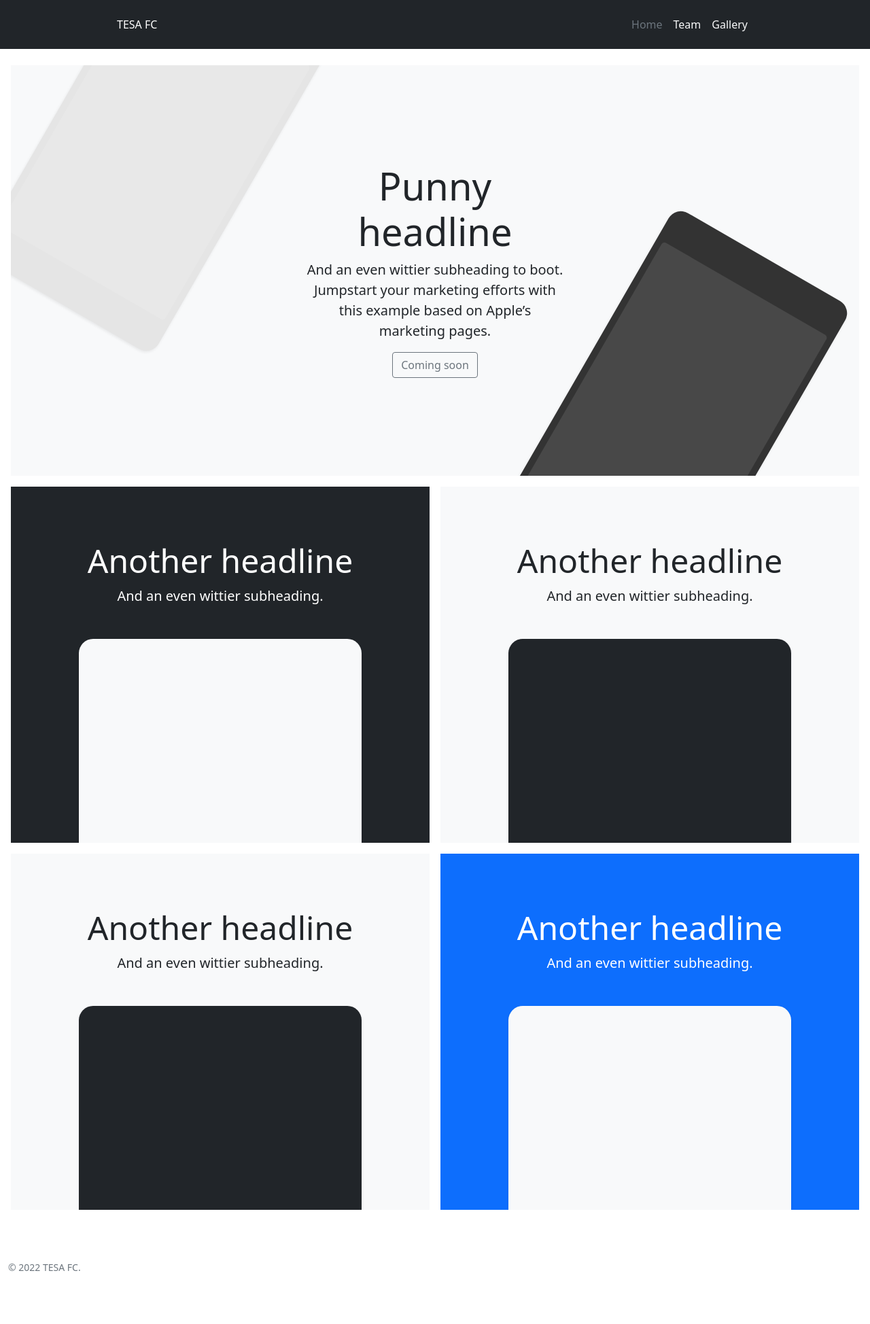
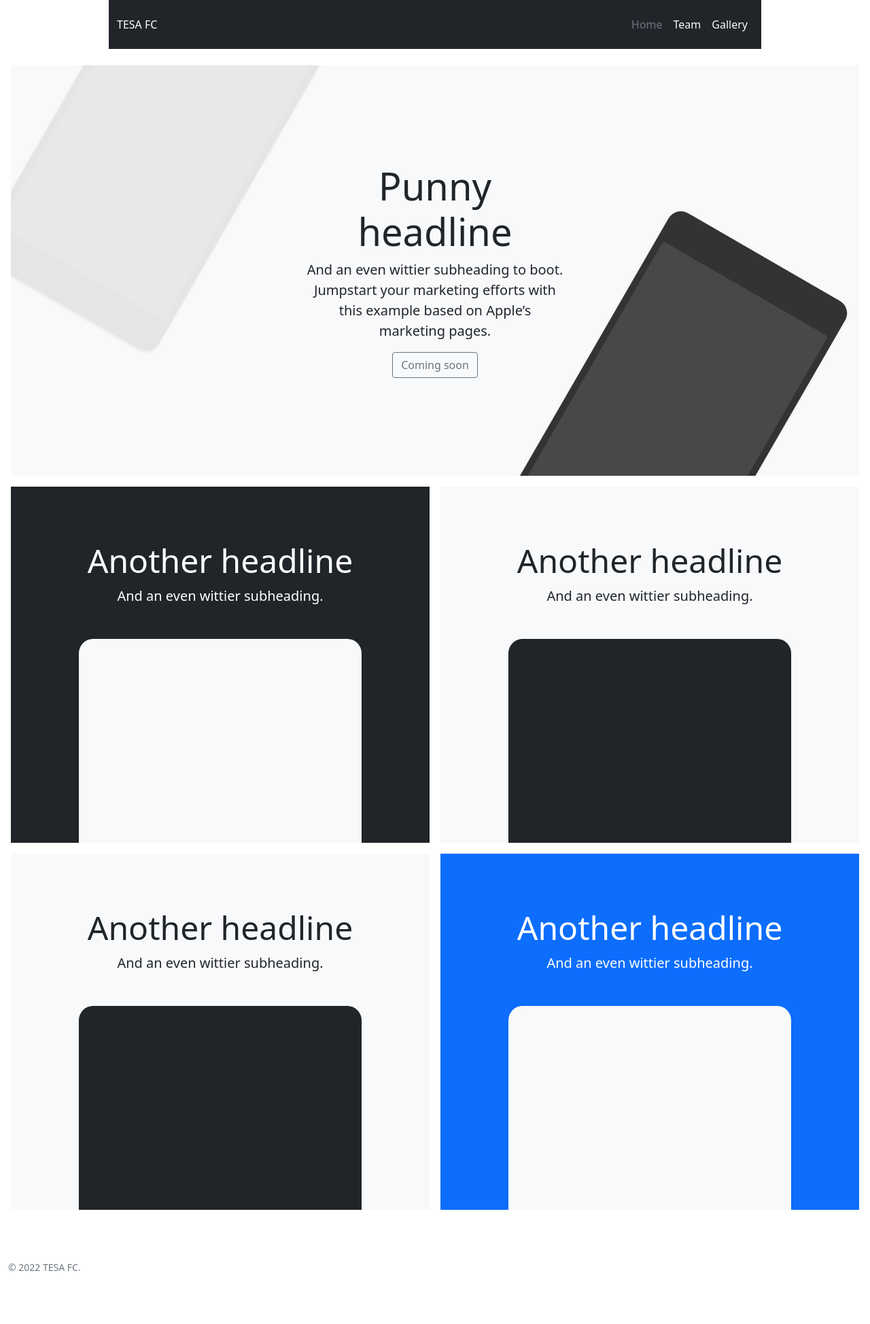
Before and after one commit to tesafc/www2, a Jekyll site: the page built from index.html, in a window 1280 px wide. Shown: the whole page at 68% size. Built offline with Jekyll 4.4.1, drawn with Linux system fonts in a browser that asks for light colours.

Commit message:
Update default.html

```diff
--- a/_layouts/default.html
+++ b/_layouts/default.html
@@ -16,8 +16,8 @@
     <link rel="stylesheet" href="{{ 'assets/stylesheet.css' | relative_url }}">
   </head>
   <body>
-    <div class="vh-75 text-white bg-dark">
-      <header class="container d-flex flex-wrap align-items-center justify-content-center justify-content-md-between py-3 mb-4">
+    <div class="container h-75 text-white bg-dark">
+      <header class="d-flex flex-wrap align-items-center justify-content-center justify-content-md-between py-3 mb-4">
         <a href="/" class="d-flex align-items-center col-md-3 mb-2 mb-md-0 text-white text-decoration-none">{{ site.title }}</a>
         <nav class="nav col-12 col-md-auto mb-2 justify-content-center mb-md-0">
           {% assign currentPage = page.url %}
```
